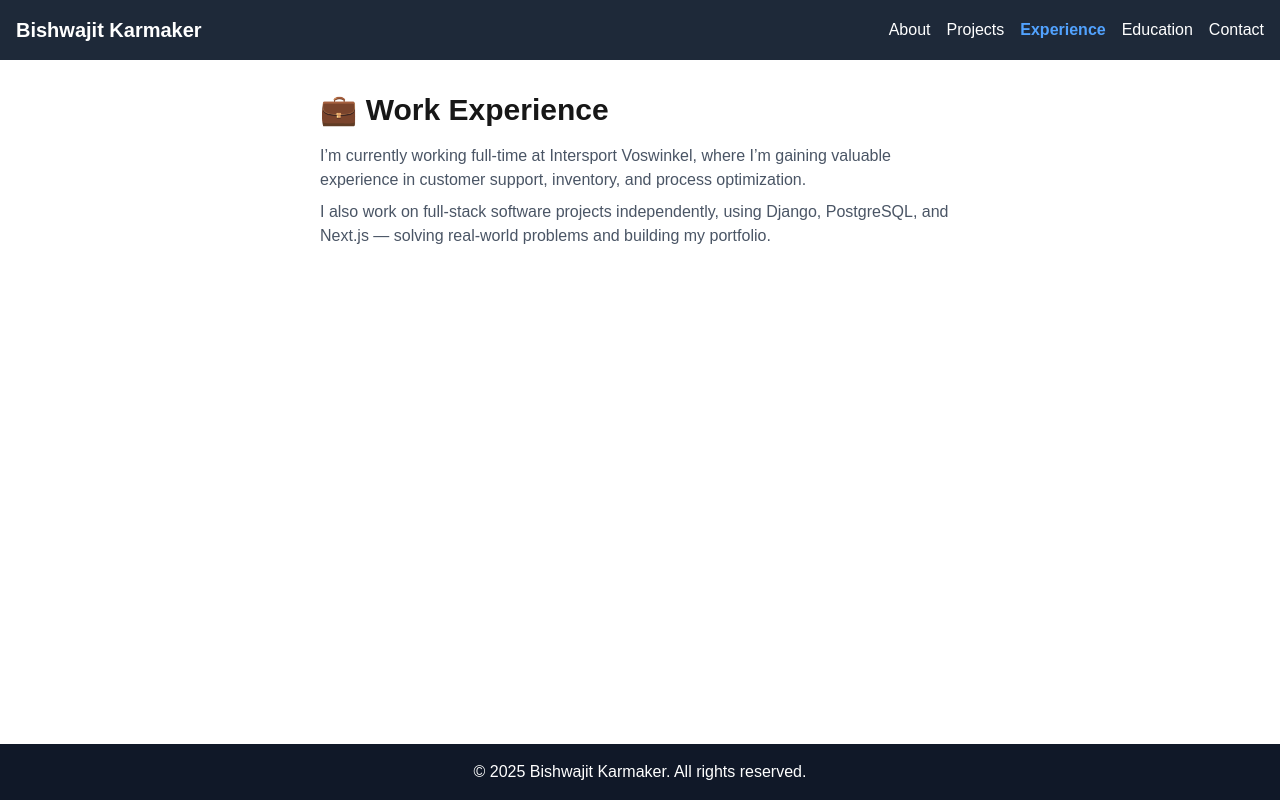
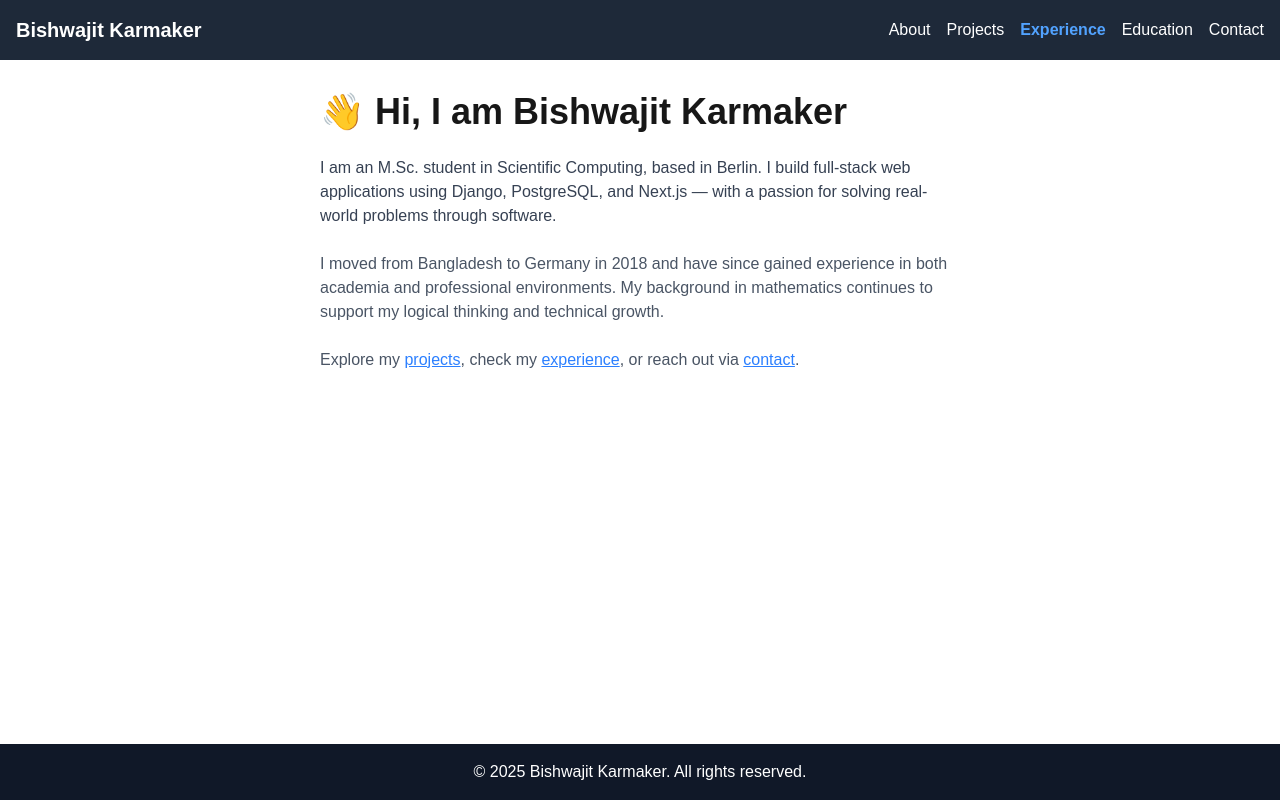
Before and after one commit to Bishwajit93/portfoliosite_frontend, a Next.js app: page /experience in a window 1280 px wide. Built offline with nearby package versions, Linux system fonts and the light colour scheme.

Commit message:
Fix: remove duplicate heading from education page

```diff
--- a/src/app/experience/page.tsx
+++ b/src/app/experience/page.tsx
@@ -1,16 +1,21 @@
 'use client';
 import Layout from "@/components/Layout";
 
-export default function ExperiencePage() {
+export default function HomePage() {
   return (
     <Layout>
-      <div className="max-w-2xl mx-auto p-4">
-        <h1 className="text-3xl font-bold mb-4">💼 Work Experience</h1>
+      <div className="max-w-2xl mx-auto space-y-6 p-4">
+        <h1 className="text-4xl font-bold">👋 Hi, I am Bishwajit Karmaker</h1>
+        <p className="text-gray-700">
+          I am an M.Sc. student in Scientific Computing, based in Berlin. I build full-stack web applications using Django, PostgreSQL, and Next.js — with a passion for solving real-world problems through software.
+        </p>
+
         <p className="text-gray-600">
-          I’m currently working full-time at Intersport Voswinkel, where I’m gaining valuable experience in customer support, inventory, and process optimization.
+          I moved from Bangladesh to Germany in 2018 and have since gained experience in both academia and professional environments. My background in mathematics continues to support my logical thinking and technical growth.
         </p>
-        <p className="text-gray-600 mt-2">
-          I also work on full-stack software projects independently, using Django, PostgreSQL, and Next.js — solving real-world problems and building my portfolio.
+
+        <p className="text-gray-600">
+          Explore my <a href="/projects" className="text-blue-500 underline">projects</a>, check my <a href="/experience" className="text-blue-500 underline">experience</a>, or reach out via <a href="/contact" className="text-blue-500 underline">contact</a>.
         </p>
       </div>
     </Layout>
--- a/src/app/page.tsx
+++ b/src/app/page.tsx
@@ -5,13 +5,13 @@ export default function HomePage() {
   return (
     <Layout>
       <div className="max-w-2xl mx-auto space-y-6 p-4">
-        <h1 className="text-4xl font-bold">👋 Hi, I'm Bishwajit Karmaker</h1>
+        <h1 className="text-4xl font-bold">👋 Hi, I am Bishwajit Karmaker</h1>
         <p className="text-gray-700">
-          I'm a dedicated developer and master's student based in Berlin. With a strong background in Scientific Computing and a passion for building real-world software, I'm currently developing full-stack applications with Django, PostgreSQL, and Next.js.
+          I am an M.Sc. student in Scientific Computing, based in Berlin. I build full-stack web applications using Django, PostgreSQL, and Next.js — with a passion for solving real-world problems through software.
         </p>
 
         <p className="text-gray-600">
-          After moving from Bangladesh to Germany in 2018, I’ve worked through academic challenges, personal growth, and professional transitions — always motivated by the belief that technology can make a real difference.
+          I moved from Bangladesh to Germany in 2018 and have since gained experience in both academia and professional environments. My background in mathematics continues to support my logical thinking and technical growth.
         </p>
 
         <p className="text-gray-600">
```
